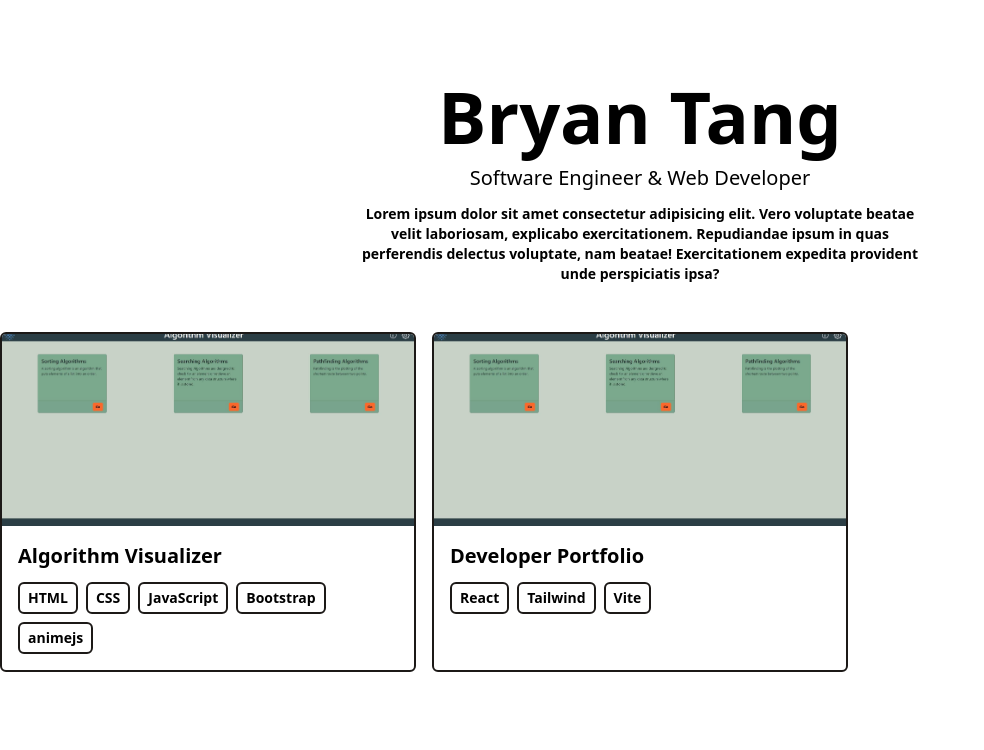
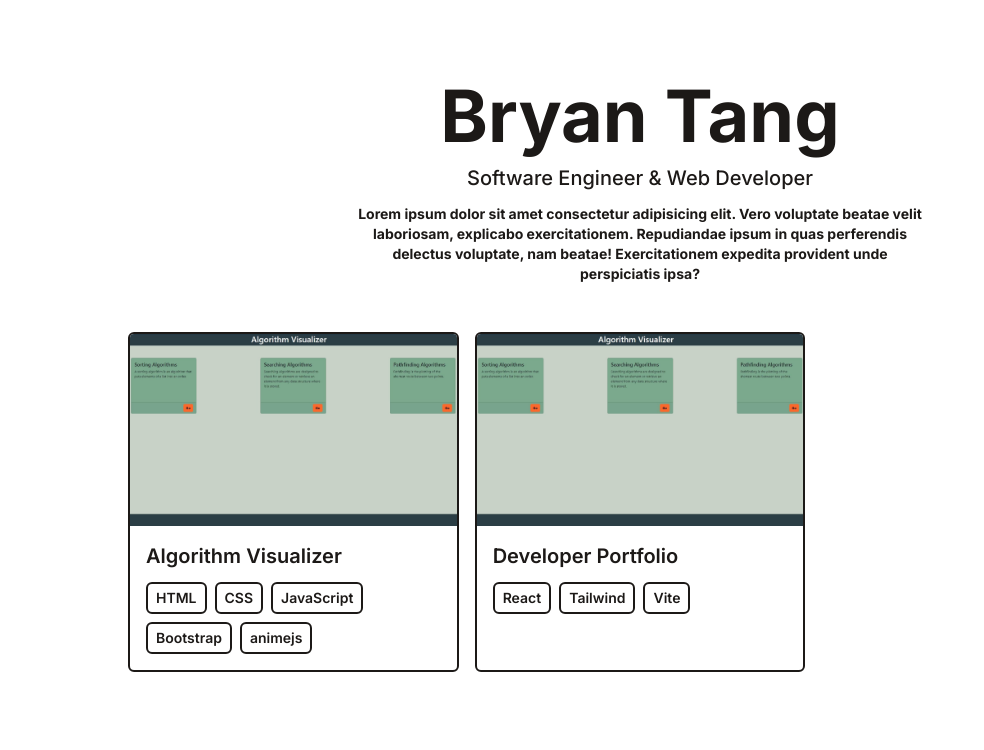
Before and after one commit to Kaiyan-Da-Man/Developer-Portfolio, a React (Vite) app: page / in a window 1280 px wide. Shown: the top 750 px of the page, without its empty margins (0-984 px from the left). Built offline with nearby package versions, Linux system fonts and the light colour scheme.

Commit message:
Add titles

```diff
--- a/src/App.jsx
+++ b/src/App.jsx
@@ -8,13 +8,18 @@ import Timeline from './Components/Timeline'
 function App() {
 
   return (
-    <div className="App">
+    <>
+      <div className="bg-white text-stone-900 min-h-screen font-inter">
+        <div className='max-w-5xl w-11/12 mx-auto'>
           <Intro />
           <Portfolio />
           <Timeline />
           <Contact />
           <Footer />
         </div>
+      </div>
+    </>
+
   )
 }
 
--- a/src/Components/Contact.jsx
+++ b/src/Components/Contact.jsx
@@ -1,4 +1,5 @@
 import React from 'react'
+import Title from './Title'
 
 export default function Contact() {
   return (
@@ -9,6 +10,7 @@ export default function Contact() {
           method='POST'
           className='flex flex-col w-full md:w-7/12'
         >
+          <Title>Contact</Title>
           <input
             type="text"
             name='name'
--- a/src/Components/Timeline.jsx
+++ b/src/Components/Timeline.jsx
@@ -1,11 +1,13 @@
 import React from 'react'
 import TimelineItem from './TimelineItem'
 import timeline from '../data/timeline'
+import Title from './Title'
 
 export default function Timeline() {
   return (
     <div className='flex flex-col md:flex-row justify-center my-20'>
       <div className='w-full md:w-7/12'>
+        <Title>Timeline</Title>
         {timeline.map(item => (
           <TimelineItem
             year = {item.year}
--- /dev/null
+++ b/src/Components/Title.jsx
@@ -0,0 +1,12 @@
+import React from 'react'
+
+export default function Title({ children, id}) {
+  return (
+    <h1
+        id={id && id}
+        className='text-2xl font-bold underline underline-offset-8 decoration-4 mb-5 text-stone-900'
+    >
+        {children}
+    </h1>
+  )
+}
```
Lines whose indentation alone changed are shown as unchanged.
